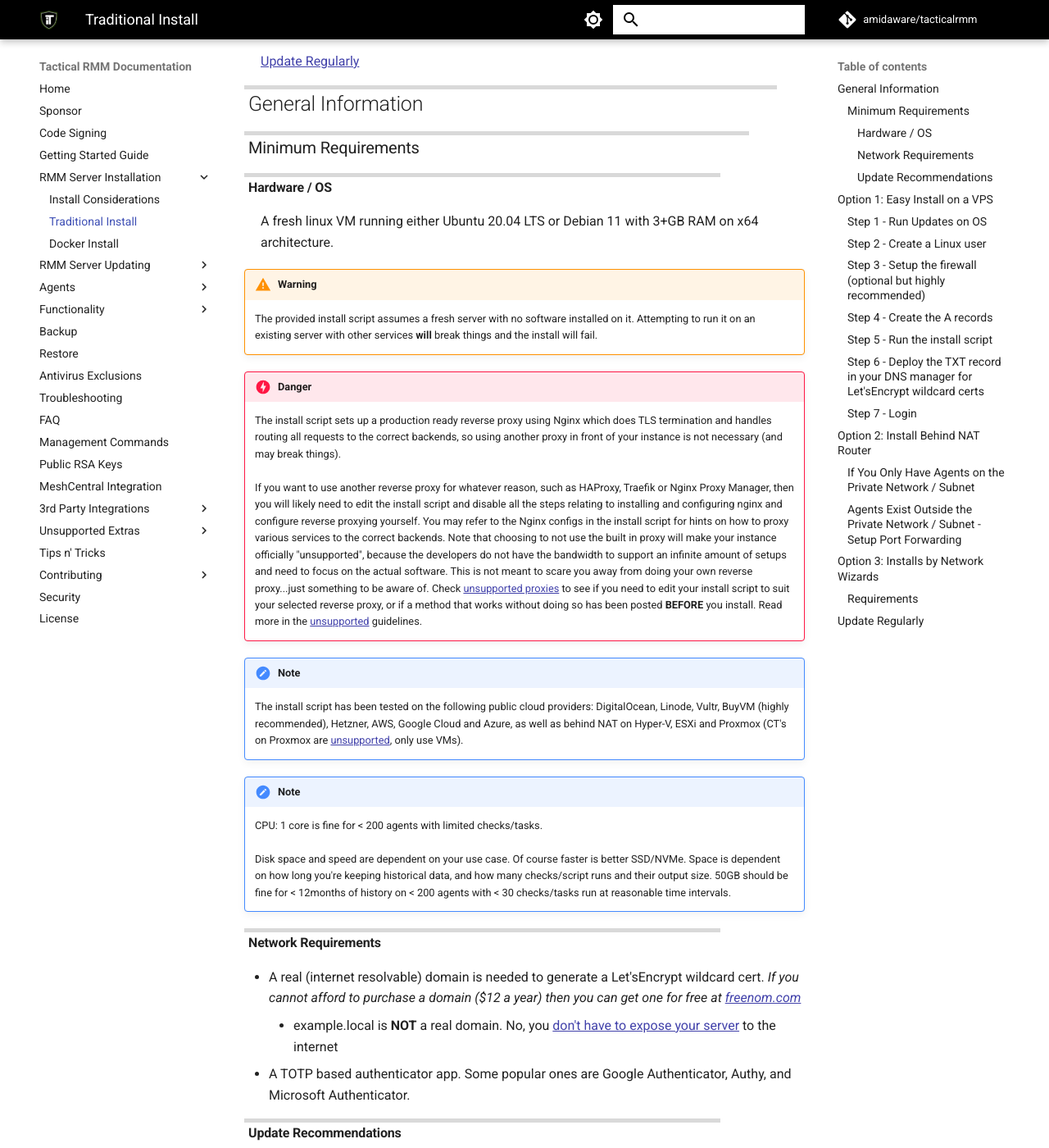
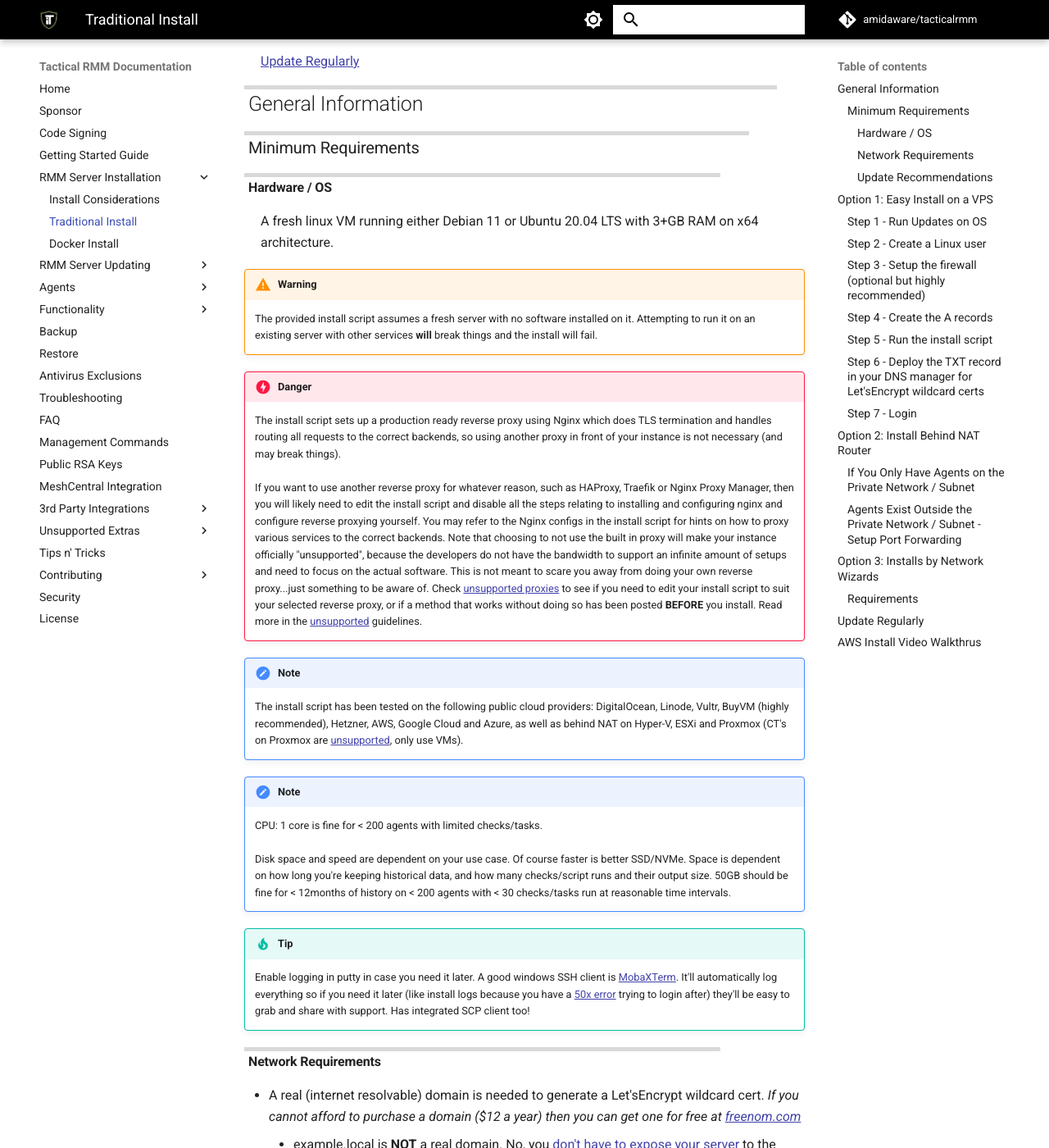
Before and after one commit to amidaware/trmm-docs, an MkDocs documentation site: the page built from docs/install_server.md, in a window 1280 px wide and 1400 px high, scrolled down 304 px. Shown: the whole window at 82% size. Built offline with MkDocs 1.6.1 and Material for MkDocs 9.7.7, drawn with Linux system fonts in a browser that asks for light colours; comment, search, counter and statistics services are not loaded; some of the changed text lies outside the part shown.

Commit message:
install server tweaks

````diff
--- a/docs/install_server.md
+++ b/docs/install_server.md
@@ -16,7 +16,7 @@
 
 #### Hardware / OS
 
-A fresh linux VM running either Ubuntu 20.04 LTS or Debian 11 with 3+GB RAM on x64 architecture.
+A fresh linux VM running either Debian 11 or Ubuntu 20.04 LTS with 3+GB RAM on x64 architecture.
 
 !!!warning
     The provided install script assumes a fresh server with no software installed on it. Attempting to run it on an existing server with other services **will** break things and the install will fail.
@@ -30,6 +30,9 @@
 !!!note
     CPU: 1 core is fine for < 200 agents with limited checks/tasks.<br><br>
     Disk space and speed are dependent on your use case. Of course faster is better SSD/NVMe. Space is dependent on how long you're keeping historical data, and how many checks/script runs and their output size. 50GB should be fine for < 12months of history on < 200 agents with < 30 checks/tasks run at reasonable time intervals.
+
+!!!tip
+    Enable logging in putty in case you need it later. A good windows SSH client is [MobaXTerm](https://mobaxterm.mobatek.net/download.html). It'll automatically log everything so if you need it later (like install logs because you have a [50x error](troubleshooting.md#problems-after-new-server-install) trying to login after) they'll be easy to grab and share with support. Has integrated SCP client too!
 
 #### Network Requirements
 
@@ -141,6 +144,9 @@
 su - tactical
 ```
 
+!!!tip
+    If you can snapshot do that now so you can quickly restore to this point again and re-run the install in case something goes wrong with the install script.
+
 Download and run the install script:
 
 ```bash
@@ -240,3 +246,9 @@
         - Do it when you update your SSL certs.
 
 Especially don't get behind 2 major rev's. Lots of agent connectivity changes occurring. If you don't keep up, you'll be needing to do manual updates by adjusting the `updates.sh` and specifying older branches...then doing update, wait for all agents to get updated...then do the next major branch, then wait for agent updates...until you're current. Can we say **#Painful**.
+
+## AWS Install Video Walkthrus
+
+<div class="video-wrapper">
+  <iframe width="320" height="180" src="https://www.youtube.com/embed/nHke7pi01HI" frameborder="0" allowfullscreen></iframe>
+</div>
````
